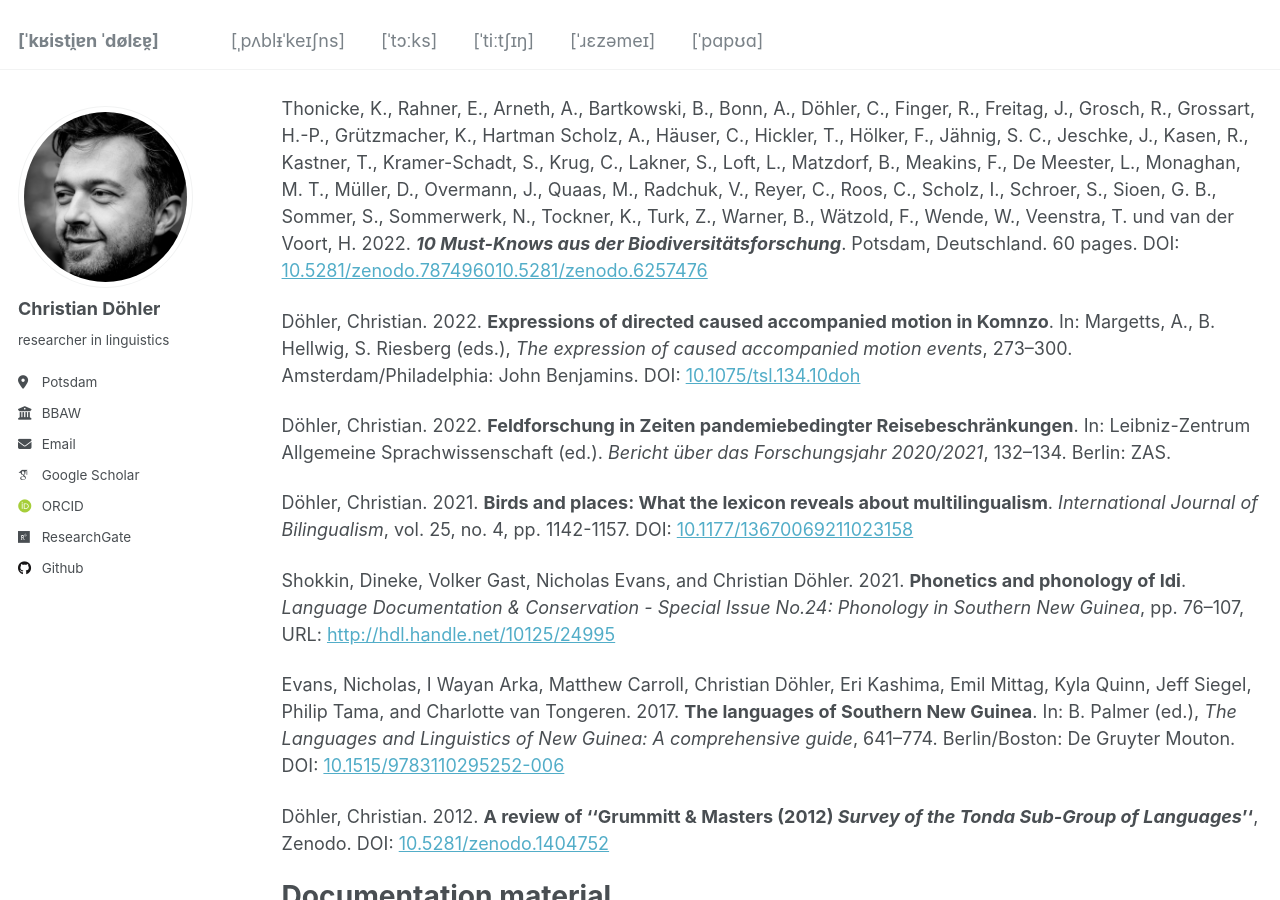
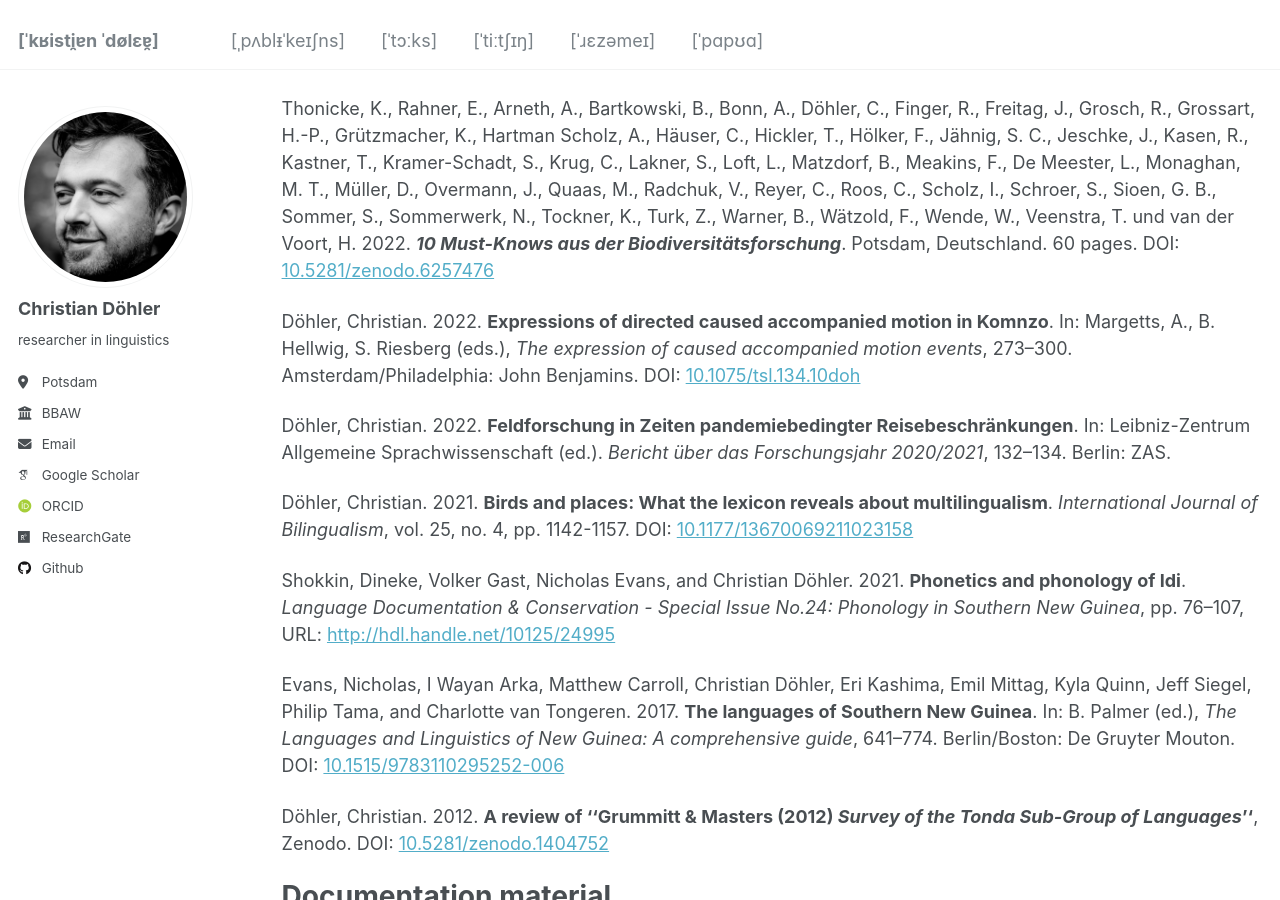
Before and after one commit to chrdoe/chrdoe.github.io, a Jekyll site: the page built from _pages/publications.md, in a window 1280 px wide and 900 px high, scrolled down 1354 px. Built offline with Jekyll 4.4.1, drawn with Linux system fonts in a browser that asks for light colours; some web fonts are replaced.

Commit message:
Update publications.md

```diff
--- a/_pages/publications.md
+++ b/_pages/publications.md
@@ -40,9 +40,9 @@ Döhler, Christian. 2023. **The middle template and other ways of expressing cor
 
 Döhler, Christian. 2023. **Fluidity in argument indexing in Komnzo**. *Open Linguistics*, vol. 9, no. 1, pp. 20220201. DOI: <a href="https://doi.org/10.1515/opli-2022-0201" target="_blank">10.1515/opli-2022-0201</a>
 
-Thonicke, K., Rahner, E., Arneth, A., Bartkowski, B., Bonn, A., Döhler, C., Finger, R., Freitag, J., Grosch, R., Grossart, H.-P., Grützmacher, K., Hartman Scholz, A., Häuser, C., Hickler, T., Hölker, F., Jähnig, S. C., Jeschke, J., Kasen, R., Kastner, T., Kramer-Schadt, S., Krug, C., Lakner, S., Loft, L., Matzdorf, B., Meakins, F., De Meester, L., Monaghan, M. T., Müller, D., Overmann, J., Quaas, M., Radchuk, V., Reyer, C., Roos, C., Scholz, I., Schroer, S., Sioen, G. B., Sommer, S., Sommerwerk, N., Tockner, K., Turk, Z., Warner, B., Wätzold, F., Wende, W., Veenstra, T. und van der Voort, H. 2022. ***10 Must-Knows aus der Biodiversitätsforschung***. Potsdam, Deutschland. 60 pages. DOI: <a href="https://doi.org/10.5281/zenodo.7874960" target="_blank">10.5281/zenodo.7874960</a>[10.5281/zenodo.6257476](https://zenodo.org/record/6257476)
+Thonicke, K., Rahner, E., Arneth, A., Bartkowski, B., Bonn, A., Döhler, C., Finger, R., Freitag, J., Grosch, R., Grossart, H.-P., Grützmacher, K., Hartman Scholz, A., Häuser, C., Hickler, T., Hölker, F., Jähnig, S. C., Jeschke, J., Kasen, R., Kastner, T., Kramer-Schadt, S., Krug, C., Lakner, S., Loft, L., Matzdorf, B., Meakins, F., De Meester, L., Monaghan, M. T., Müller, D., Overmann, J., Quaas, M., Radchuk, V., Reyer, C., Roos, C., Scholz, I., Schroer, S., Sioen, G. B., Sommer, S., Sommerwerk, N., Tockner, K., Turk, Z., Warner, B., Wätzold, F., Wende, W., Veenstra, T. und van der Voort, H. 2022. ***10 Must-Knows aus der Biodiversitätsforschung***. Potsdam, Deutschland. 60 pages. DOI: <a href="https://zenodo.org/record/6257476" target="_blank">10.5281/zenodo.6257476</a>
 
-Döhler, Christian. 2022. **Expressions of directed caused accompanied motion in Komnzo**. In: Margetts, A., B. Hellwig, S. Riesberg (eds.), *The expression of caused accompanied motion events*, 273–300. Amsterdam/Philadelphia: John Benjamins. DOI: <a href="https://doi.org/10.1075/tsl.134.10doh" target="_blank">10.1075/tsl.134.10doh</a>
+Döhler, Christian. 2022. **Expressions of directed caused accompanied motion in Komnzo**. In: Margetts, A., B. Hellwig, S. Riesberg (eds.), *The expression of caused accompanied motion events*, 273–300. Amsterdam/Philadelphia: John Benjamins. DOI: <a href="https://benjamins.com/catalog/tsl.134.10doh" target="_blank">10.1075/tsl.134.10doh</a>
 
 Döhler, Christian. 2022. **Feldforschung in Zeiten pandemiebedingter Reisebeschränkungen**. In: Leibniz-Zentrum Allgemeine Sprachwissenschaft (ed.). *Bericht über das Forschungsjahr 2020/2021*, 132–134. Berlin: ZAS.
 
```
